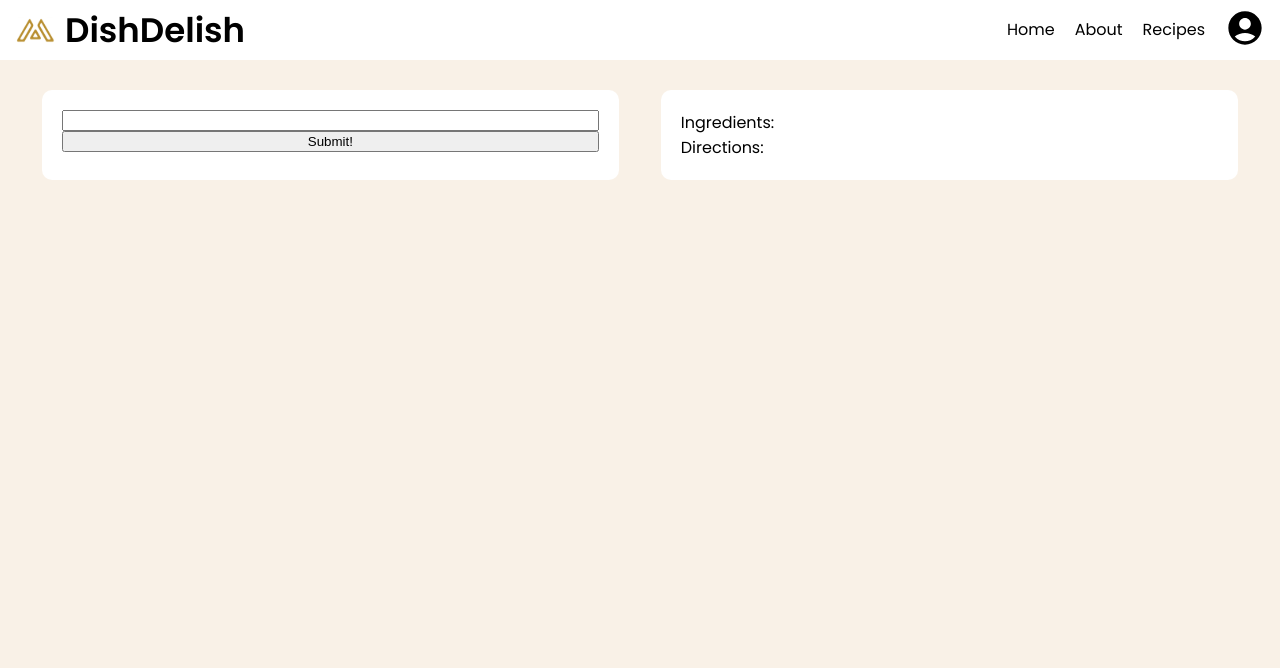
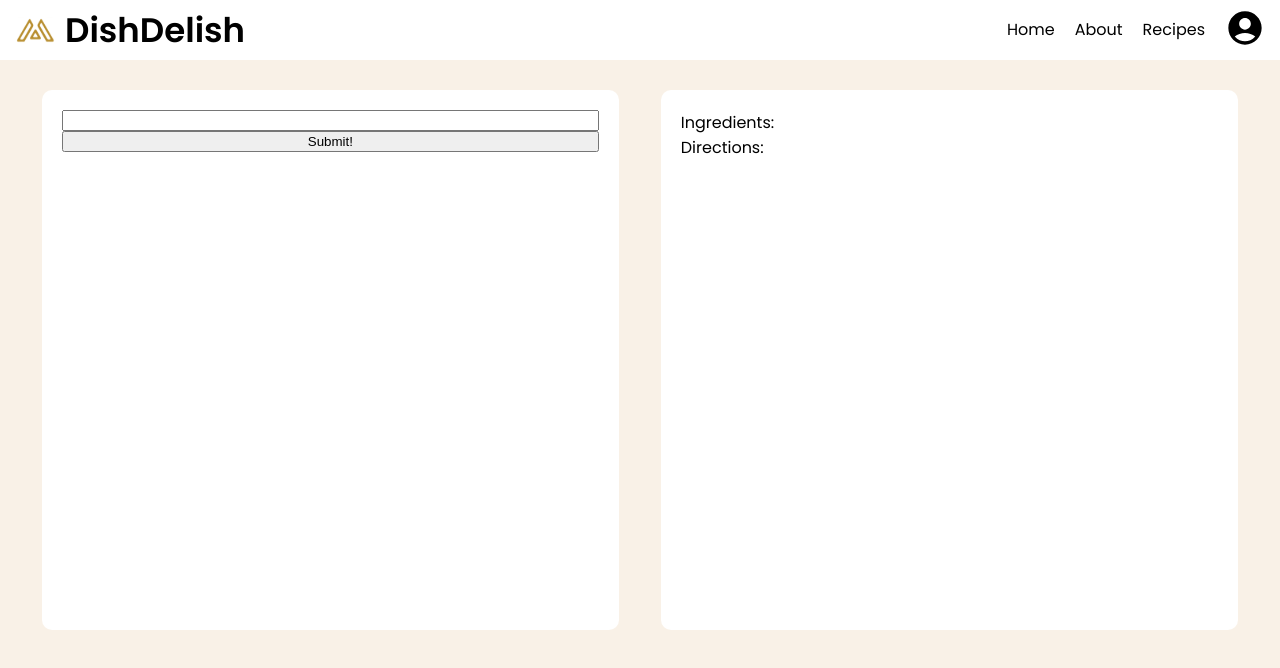
Before and after one commit to audsostrom/dishdelish, a Next.js app: page /recipe-transformer in a window 1280 px wide. Shown: the top 668 px of the page. Built offline with nearby package versions, Linux system fonts and the light colour scheme.

Commit message:
come up with better regex

```diff
--- a/app/recipe-transformer/page.js
+++ b/app/recipe-transformer/page.js
@@ -48,7 +48,7 @@ export default function Transformer() {
   return (
     <div className="transformer-container">
          <div className='left-side'>
-            <input value={value} onChange={e => setValue(e.target.value)} type="text" />
+            <input pattern="/,\s*/$" value={value} onChange={e => setValue(e.target.value)} type="text" />
             <button className="button" onClick={() => getResults(value.split(', '), {"inputs": value})}>Submit!</button>
          </div>
         <div className='right-side'>
--- a/app/recipe-transformer/recipe-transformer.css
+++ b/app/recipe-transformer/recipe-transformer.css
@@ -3,6 +3,7 @@
    display: flex;
    justify-content: space-evenly;
    flex-wrap: wrap;
+   margin-bottom: 30px;
 }
 
 .left-side, .right-side {
@@ -12,4 +13,5 @@
    background-color: white;
    padding: 20px;
    border-radius: 10px;
+   height: 500px;
 }
```
